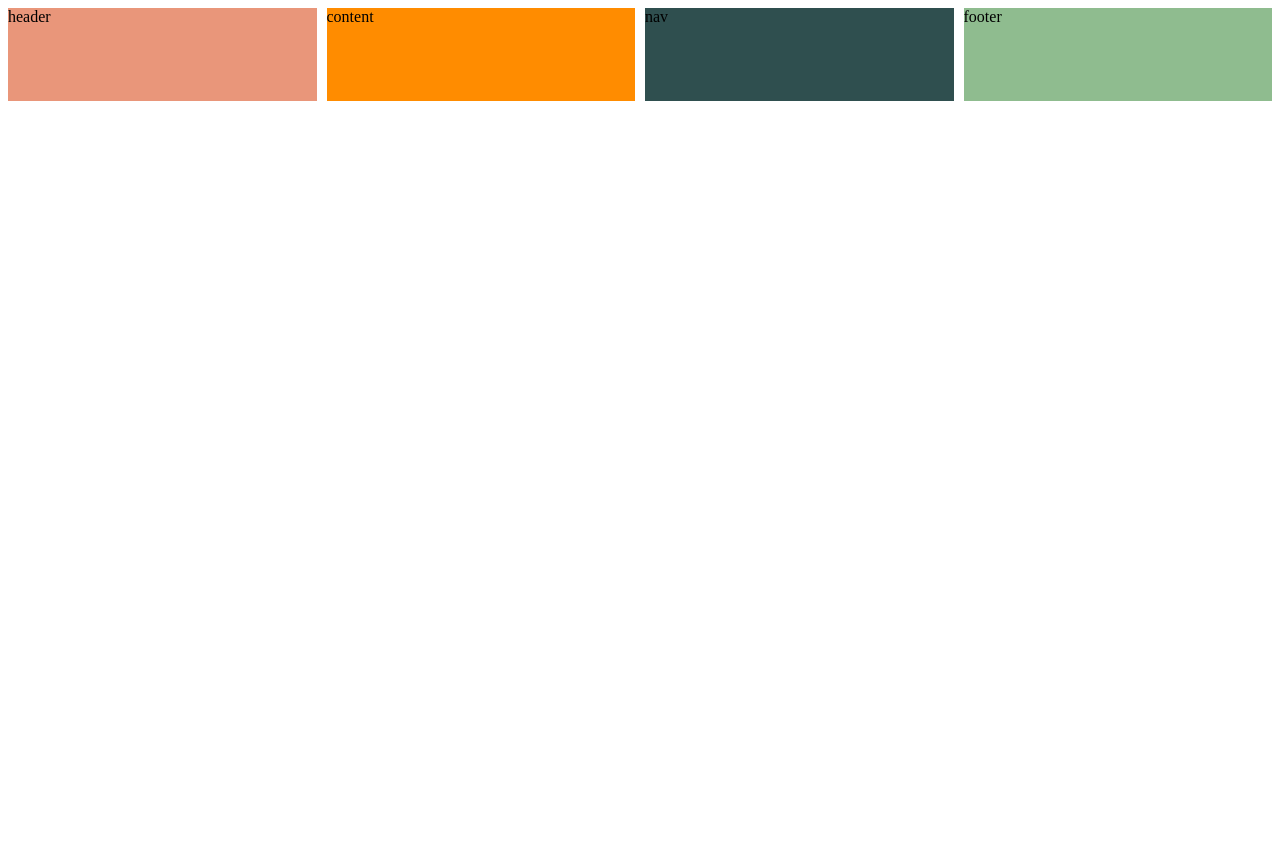
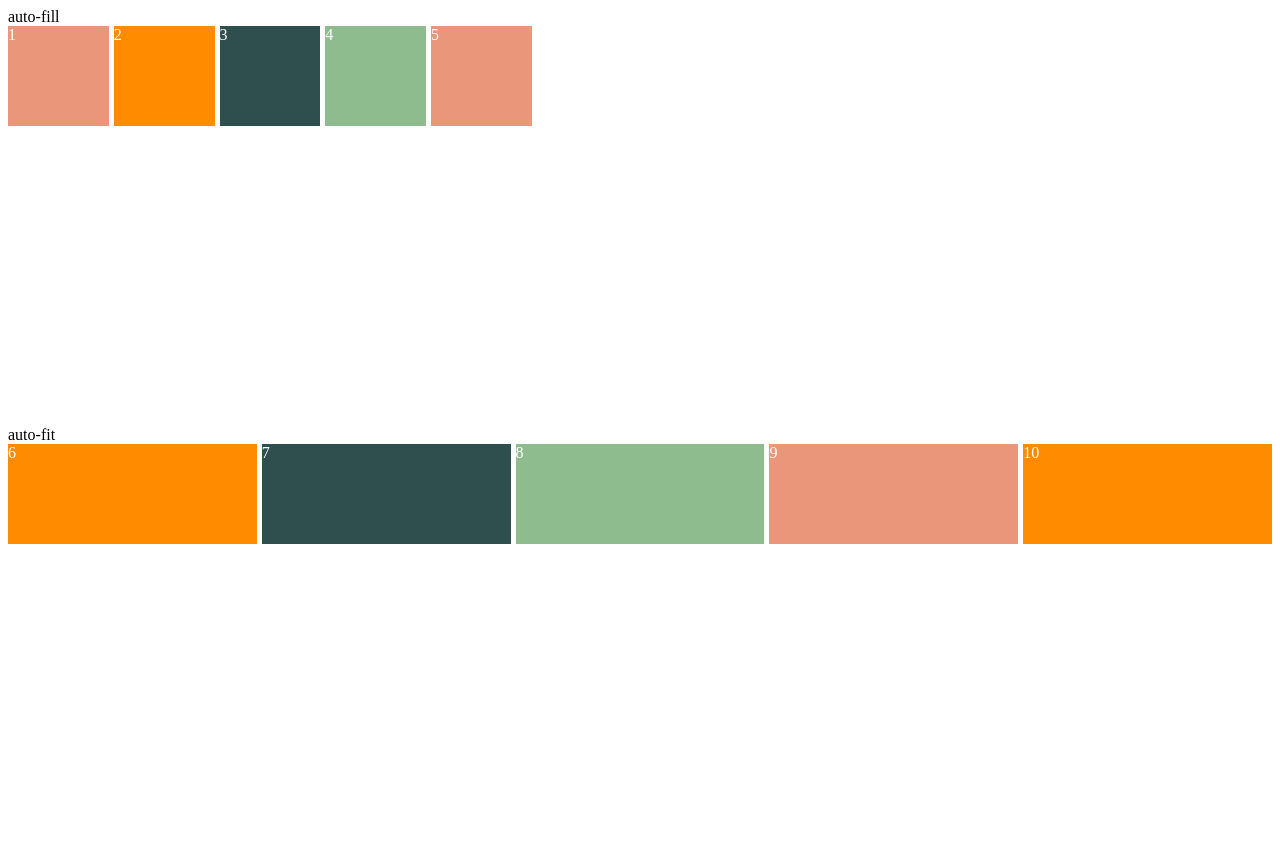
Before and after one commit to Jubi-In/CSSPractice, a plain HTML site: page index.html in a window 1280 px wide. Before the commit the page ends 800 px from the top, so only its background shows below. Drawn offline with Linux system fonts and the light colour scheme.

Commit message:
2021-02-21 #2.13

```diff
--- a/index.html
+++ b/index.html
@@ -6,11 +6,21 @@
 </head>
 
 <body>
+    auto-fill
     <div class="grid">
-        <div class="header">header</div>
-        <div class="content">content</div>
-        <div class="nav">nav</div>
-        <div class="footer">footer</div>
+        <div class="header">1</div>
+        <div class="content">2</div>
+        <div class="nav">3</div>
+        <div class="footer">4</div>
+        <div class="header">5</div>
+    </div>
+    auto-fit
+    <div class="grid">
+        <div class="content">6</div>
+        <div class="nav">7</div>
+        <div class="footer">8</div>
+        <div class="header">9</div>
+        <div class="content">10</div>
     </div>
 </body>
 </html>
--- a/style.css
+++ b/style.css
@@ -1,11 +1,20 @@
 .grid {
+    color: white;
     display: grid;
-    gap: 10px;
+    gap: 5px;
     height:50vh;
-    grid-template-columns: repeat(4, 1fr);
-    grid-template-rows: repeat(4, 1fr);
+    grid-template-columns: repeat(10, minmax(100px, 1fr));
+    grid-template-rows: repeat(4, 100px);
+    grid-auto-rows: 100px;
 }
 
+.grid:first-child {
+    grid-template-columns: repeat(auto-fill, minmax(100px, 1fr));
+}
+
+.grid:last-child {
+    grid-template-columns: repeat(auto-fit, minmax(100px, 1fr));
+}
 .header {
     background-color: darksalmon;
 }
```
Also changed, not shown: 4th challenge/index.html (added), 4th challenge/style.css (added).
